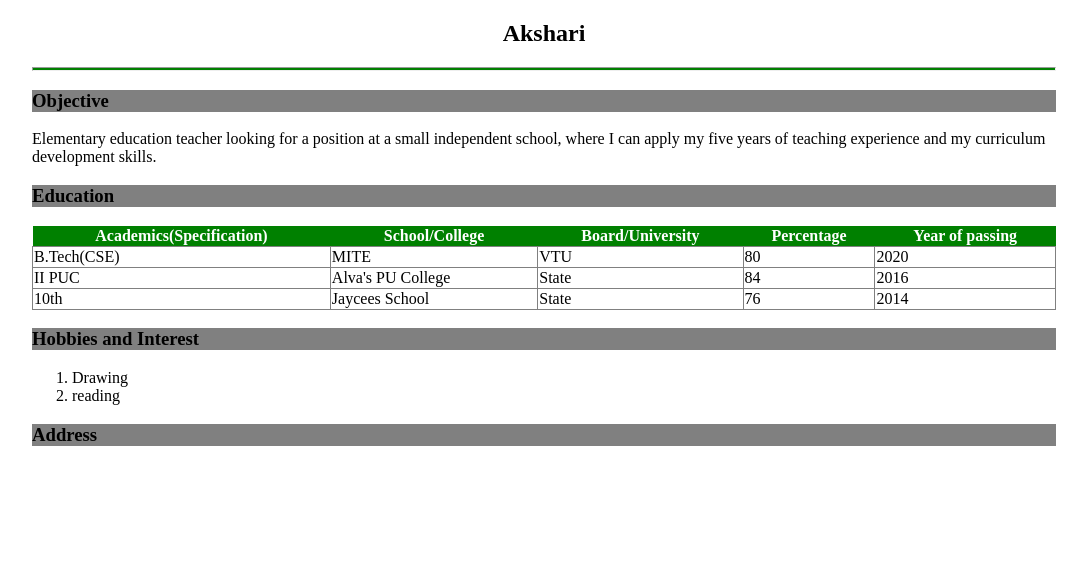
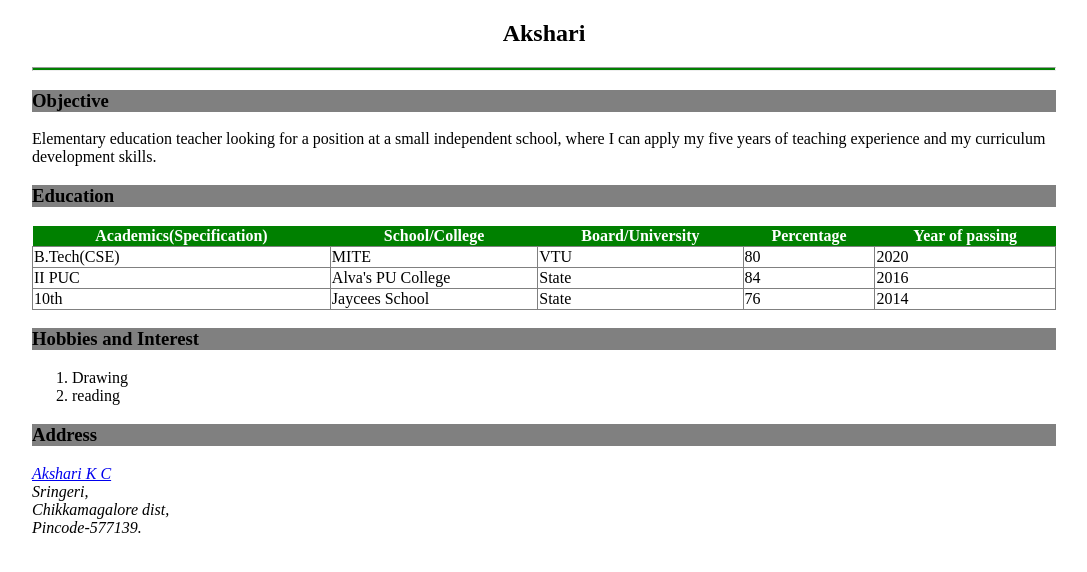
Before and after one commit to Aksharikc12/Profile, a plain HTML site: page index.html in a window 1280 px wide. Shown: the whole page, without its empty margins (96-1183 px from the left). Drawn offline with Linux system fonts and the light colour scheme.

Commit message:
Changed address

```diff
--- a/index.html
+++ b/index.html
@@ -50,8 +50,10 @@
     </ol>
     <h3>Address</h3>
     <address>
-        <a href="https://github.com/Aksharikc12"></a>
-
+        <a href="https://aksharikc12.github.io/Profile/">Akshari K C</a>
+        <br>Sringeri,
+        <br>Chikkamagalore dist,
+        <br>Pincode-577139.
     </address>
 </body>
 </html>
```
